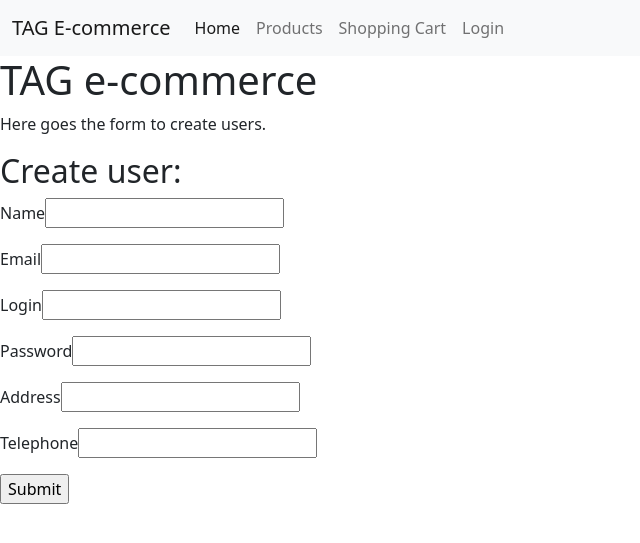
After one commit to gilouzi/eng-soft2-tp, a Flask app: page /user/create/ in a window 1280 px wide. The commit adds this page. Shown: the top 543 px of the page, without its empty margins (0-640 px from the left). Run offline with Flask 2, Linux system fonts and the light colour scheme.

Commit message:
Adicionando login, logout, criação e página do usuário

```diff
--- a/ecommerce/api/user.py
+++ b/ecommerce/api/user.py
@@ -1,12 +1,61 @@
-class User:
-    def __init__(self, email: str, password: str, address: str, telephone: str) -> None:
-        self.email = email
-        self.password = password
-        self.address = address
-        self.telephone = telephone
+from unicodedata import name
+from flask import render_template, request, redirect, url_for, session, flash
+from __main__ import app
 
-    def login(self):
-        raise NotImplementedError('login method not implemented')
+from ecommerce.models.user import db_user, User
 
-    def logout(self):
-        raise NotImplementedError('logout method not implemented')
+def save_user(name, email, login, password, address, telephone):
+    user = User(name, email, login, password, address, telephone)
+    db_user.session.add(user)
+    db_user.session.commit()
+
+@app.route('/login', methods=['GET', 'POST'])
+def login():
+    if request.method == 'POST':
+        session.permanent = True
+        user_login = request.form['login']
+        user_password = request.form['password']
+
+        foundUser = User.query.filter_by(login=user_login, password=user_password).first()
+        if foundUser:
+            session['user'] = user_login
+            flash(f'Login successful.', 'info')
+            return redirect(url_for('user'))
+        else:
+            flash(f'Login or password incorrect.', 'info')
+            return redirect(url_for('login'))
+
+    else:
+        if 'user' in session:
+            flash(f'Already logged in.', 'info')
+            return redirect(url_for('user'))
+        else:
+            return render_template('user/login.html')
+
+@app.route('/logout')
+def logout():
+    flash(f'You have been logged out.', 'info')
+    session.pop('user', None)
+    return redirect(url_for('login'))
+
+@app.route('/user')
+def user():
+    if 'user' in session:
+        user = User.query.filter_by(login=session['user']).first()
+        return render_template('user/user.html', user=user)
+    else:
+        return redirect(url_for('login'))
+
+@app.route('/user/create/', methods=['GET', 'POST'])
+def create_user():
+    if request.method == 'GET':
+        return render_template('user/create.html')
+    if request.method == 'POST':
+        name = request.form['name']
+        email = request.form['email']
+        login = request.form['login']
+        password = request.form['password']
+        address = request.form['address']
+        telephone = request.form['telephone']
+        save_user(name, email, login, password, address, telephone)
+        return redirect('/login')
--- a/main.py
+++ b/main.py
@@ -1,10 +1,14 @@
 from flask import Flask
 from flask import render_template
 from flask import url_for, redirect
+from datetime import timedelta
 
 from ecommerce.models.product import db_product
+from ecommerce.models.user import db_user
 
 app = Flask(__name__)
+app.secret_key = "eng-soft2-tp"
+app.permanent_session_lifetime = timedelta(minutes=20)
 app.config['SQLALCHEMY_DATABASE_URI'] = 'sqlite:///database.db'
 app.config['SQLALCHEMY_TRACK_MODIFICATIONS'] = False
 
@@ -13,6 +17,7 @@ db_product.init_app(app)
 @app.before_first_request
 def create_database():
     db_product.create_all()
+    db_user.create_all()
 
 @app.route('/')
 def home():
@@ -22,6 +27,7 @@ def home():
 # import declared routes
 import ecommerce.api.product
 import ecommerce.api.shopping_cart
+import ecommerce.api.user
 
 
 if __name__ == '__main__':
--- a/templates/base.html
+++ b/templates/base.html
@@ -26,7 +26,7 @@
                             <a class="nav-link" href="/shopping_cart">Shopping Cart</a>
                         </li>
                         <li class="nav-item">
-                            <a class="nav-link disabled">Login</a>
+                            <a class="nav-link" href="/login">Login</a>
                         </li>
                     </ul>
                 </div>
--- /dev/null
+++ b/templates/user/create.html
@@ -0,0 +1,17 @@
+{% extends "base.html" %}
+
+{% block title %}Create user page{% endblock %}
+
+{% block content %}
+    <p>Here goes the form to create users.</p>
+    <h2>Create user:</h2>
+    <form action='' method = "POST">
+        <p>Name<input type = "text" name = "name" /></p>
+        <p>Email<input type = "text" name = "email" /></p>
+        <p>Login<input type = "text" name = "login" /></p>
+        <p>Password<input type = "password" name = "password" /></p>
+        <p>Address<input type = "text" name = "address" /></p>
+        <p>Telephone<input type = "number" name = "telephone" /></p>
+        <p><input type = "submit" value = "Submit" /></p>
+    </form>
+{% endblock %}
```
Also changed, not shown: ecommerce/models/user.py (added, +39 -0 lines), templates/user/login.html (added, +18 -0 lines), templates/user/user.html (added, +38 -0 lines).
